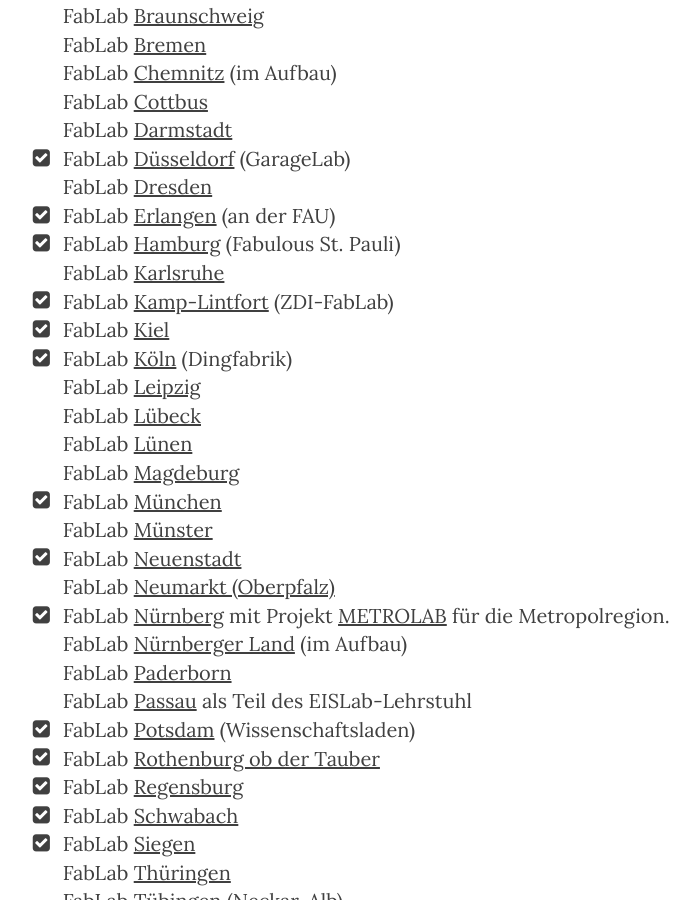
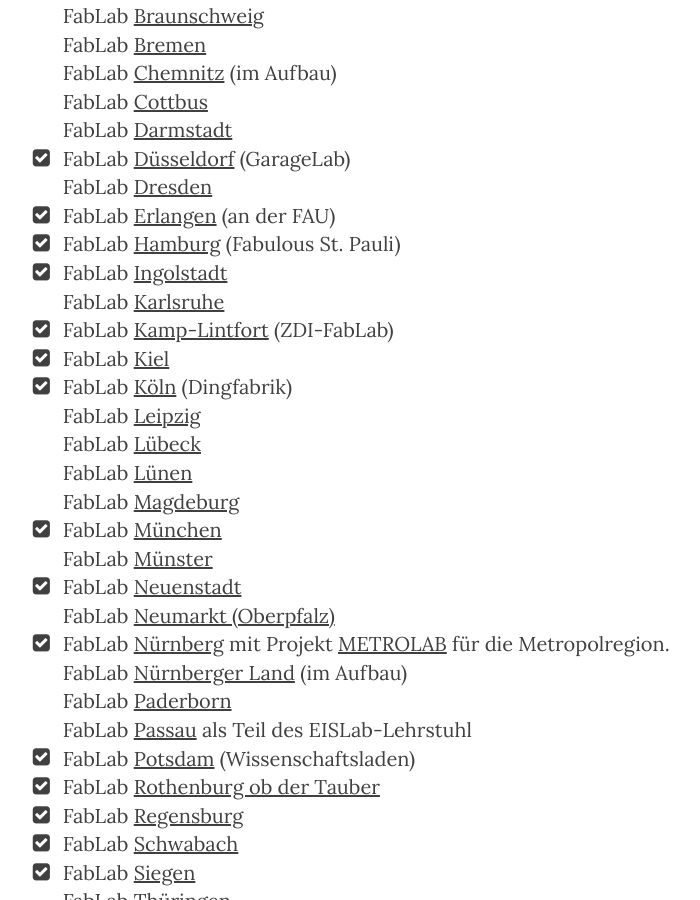
Before and after one commit to fabrikationslabor/fabrikationslabor.github.io, a Jekyll site: the page built from fablabs-in-deutschland.html, in a window 1280 px wide and 900 px high, scrolled down 1371 px. Shown: the whole window, without its empty margins (245-945 px from the left). Built offline with Jekyll 4.4.1, drawn with Linux system fonts in a browser that asks for light colours; nearby versions of some CDN libraries.

Commit message:
FabLab Ingolstadt hinzugef"ugt
Ansprechpartner:  Christopher Kolb

```diff
--- a/fablabs-in-deutschland.html
+++ b/fablabs-in-deutschland.html
@@ -30,6 +30,7 @@
   <li><i class="fa-li fa fa-check-square"></i>FabLab <a href="https://fablab.fau.de" target="_blank">Erlangen</a> (an der FAU)</li>
   <!--noch prüfen<li>Werkstatt eigenbaukombinat in Halle (Saale)</li>-->
   <li><i class="fa-li fa fa-check-square"></i>FabLab <a href="http://fablab-hamburg.org" target="_blank">Hamburg</a> (Fabulous St. Pauli)</li>
+  <li><i class="fa-li fa fa-check-square"></i>FabLab <a href="http://fablab-ingolstadt.de/" target="_blank">Ingolstadt</a></li>
   <li>FabLab <a href="http://fablab-karlsruhe.de/" target="_blank">Karlsruhe</a></li>
   <li><i class="fa-li fa fa-check-square"></i>FabLab <a href="http://zdi-fablab.org/" target="_blank">Kamp-Lintfort</a> (ZDI-FabLab)</li>
   <li><i class="fa-li fa fa-check-square"></i>FabLab <a href="http://fablab.sh" target="_blank">Kiel</a></li>
```
